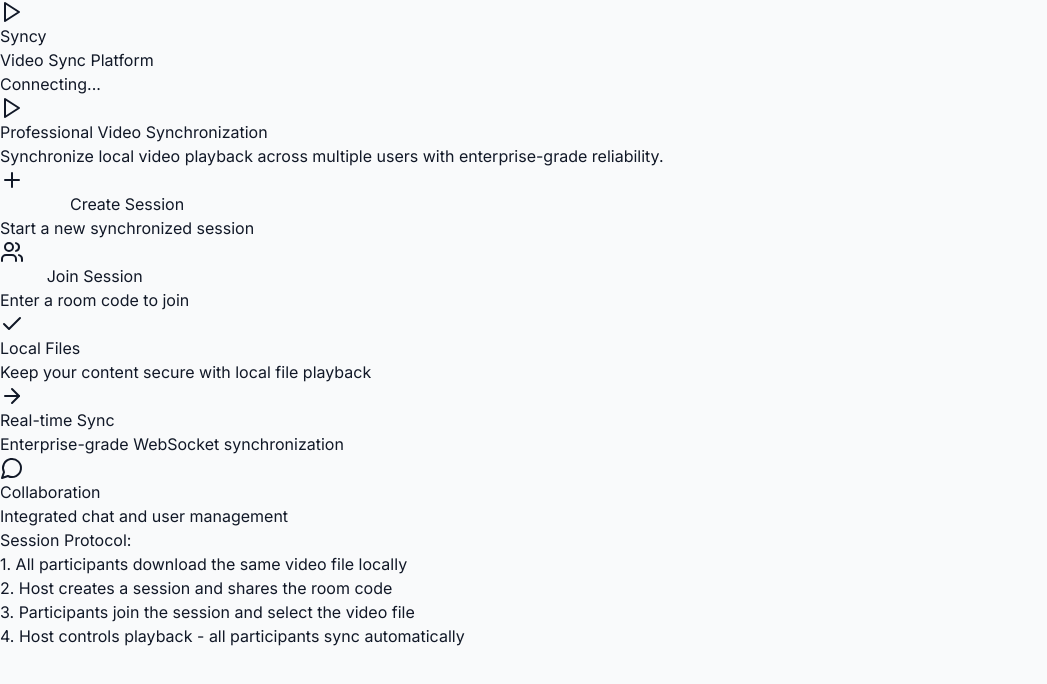
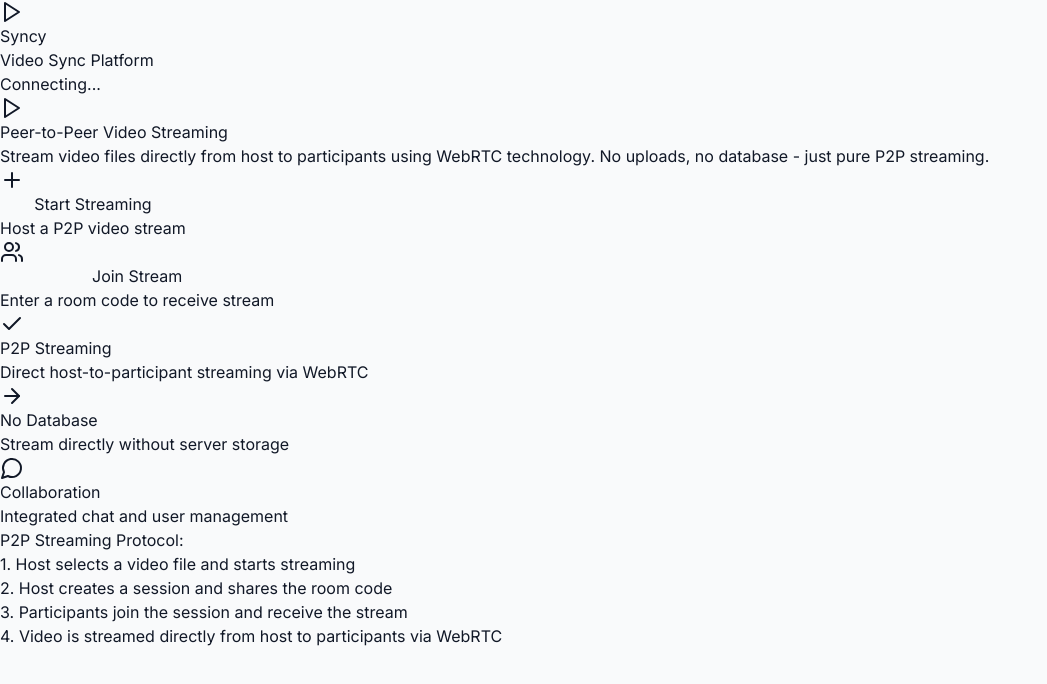
Before and after one commit to Viswanthsaig3/syncy, a Next.js app: page / in a window 1280 px wide. Shown: the top 684 px of the page, without its empty margins (0-1047 px from the left). Built offline with nearby package versions, Linux system fonts and the light colour scheme; no server answers.

Commit message:
Integrate P2P streaming into main application: replace VideoPlayer with VideoStreamer, update UI text, add Socket.IO event emission

```diff
--- a/src/app/page.tsx
+++ b/src/app/page.tsx
@@ -1,9 +1,8 @@
 'use client';
 
 import React, { useEffect, useState } from 'react';
-import { VideoPlayer } from '@/components/VideoPlayer';
+import { VideoStreamer } from '@/components/VideoStreamer/VideoStreamer';
 import { RoomSelector } from '@/components/RoomSelector';
-import { FileSelector } from '@/components/FileSelector';
 import { Chat } from '@/components/Chat';
 import { UserList } from '@/components/UserList';
 import { useAppStore } from '@/store/useAppStore';
@@ -44,9 +43,7 @@ export default function HomePage() {
     resetVideoState,
     chatMessages,
     setChatMessages,
-    isFileSelectorOpen,
     isRoomSelectorOpen,
-    setIsFileSelectorOpen,
     setIsRoomSelectorOpen,
   } = useAppStore();
 
@@ -200,10 +197,10 @@ export default function HomePage() {
                   <Play className="w-8 h-8 text-white" />
                 </div>
                 <h1 className="text-4xl font-bold text-slate-900 mb-4">
-                  Professional Video Synchronization
+                  Peer-to-Peer Video Streaming
                 </h1>
                 <p className="text-lg text-slate-600 mb-8 max-w-2xl mx-auto">
-                  Synchronize local video playback across multiple users with enterprise-grade reliability.
+                  Stream video files directly from host to participants using WebRTC technology. No uploads, no database - just pure P2P streaming.
                 </p>
               </div>
 
@@ -219,8 +216,8 @@ export default function HomePage() {
                       <div className="w-12 h-12 bg-white/10 rounded-lg flex items-center justify-center mb-4">
                         <Plus className="w-6 h-6" />
                       </div>
-                      <h3 className="text-xl font-semibold mb-2">Create Session</h3>
-                      <p className="text-slate-300">Start a new synchronized session</p>
+                      <h3 className="text-xl font-semibold mb-2">Start Streaming</h3>
+                      <p className="text-slate-300">Host a P2P video stream</p>
                     </div>
                   </button>
                 </div>
@@ -235,8 +232,8 @@ export default function HomePage() {
                       <div className="w-12 h-12 bg-slate-100 rounded-lg flex items-center justify-center mb-4">
                         <Users className="w-6 h-6" />
                       </div>
-                      <h3 className="text-xl font-semibold mb-2">Join Session</h3>
-                      <p className="text-slate-600">Enter a room code to join</p>
+                      <h3 className="text-xl font-semibold mb-2">Join Stream</h3>
+                      <p className="text-slate-600">Enter a room code to receive stream</p>
                     </div>
                   </button>
                 </div>
@@ -249,8 +246,8 @@ export default function HomePage() {
                     <Check className="w-5 h-5 text-emerald-600" />
                   </div>
                   <div>
-                    <h4 className="text-lg font-semibold text-slate-900 mb-2">Local Files</h4>
-                    <p className="text-slate-600">Keep your content secure with local file playback</p>
+                    <h4 className="text-lg font-semibold text-slate-900 mb-2">P2P Streaming</h4>
+                    <p className="text-slate-600">Direct host-to-participant streaming via WebRTC</p>
                   </div>
                 </div>
                 <div className="flex items-start gap-4">
@@ -258,8 +255,8 @@ export default function HomePage() {
                     <ArrowRight className="w-5 h-5 text-blue-600" />
                   </div>
                   <div>
-                    <h4 className="text-lg font-semibold text-slate-900 mb-2">Real-time Sync</h4>
-                    <p className="text-slate-600">Enterprise-grade WebSocket synchronization</p>
+                    <h4 className="text-lg font-semibold text-slate-900 mb-2">No Database</h4>
+                    <p className="text-slate-600">Stream directly without server storage</p>
                   </div>
                 </div>
                 <div className="flex items-start gap-4">
@@ -274,12 +271,12 @@ export default function HomePage() {
               </div>
 
               <div className="bg-slate-100 border border-slate-200 rounded-lg p-6 text-left mt-12">
-                <h3 className="font-semibold text-slate-900 mb-3">Session Protocol:</h3>
+                <h3 className="font-semibold text-slate-900 mb-3">P2P Streaming Protocol:</h3>
                 <ol className="text-sm text-slate-700 space-y-2">
-                  <li>1. All participants download the same video file locally</li>
+                  <li>1. Host selects a video file and starts streaming</li>
                   <li>2. Host creates a session and shares the room code</li>
-                  <li>3. Participants join the session and select the video file</li>
-                  <li>4. Host controls playback - all participants sync automatically</li>
+                  <li>3. Participants join the session and receive the stream</li>
+                  <li>4. Video is streamed directly from host to participants via WebRTC</li>
                 </ol>
               </div>
             </div>
@@ -287,28 +284,9 @@ export default function HomePage() {
         ) : (
           /* Professional Room Interface */
           <div className="grid lg:grid-cols-4 gap-8">
-            {/* Video Player - Main Content */}
+            {/* Video Streamer - Main Content */}
             <div className="lg:col-span-3">
-              <VideoPlayer className="mb-6" />
-
-              {/* Video Controls */}
-              {!videoFile && (
-                <div className="bg-white border border-slate-200 rounded-lg p-12 text-center">
-                  <div className="w-16 h-16 bg-slate-100 rounded-lg flex items-center justify-center mx-auto mb-6">
-                    <FileVideo className="w-8 h-8 text-slate-600" />
-                  </div>
-                  <h3 className="text-xl font-semibold text-slate-900 mb-4">No Video Selected</h3>
-                  <p className="text-slate-600 mb-8 max-w-md mx-auto">
-                    Select a video file to begin synchronized playback
-                  </p>
-                  <button
-                    onClick={() => setIsFileSelectorOpen(true)}
-                    className="bg-slate-900 text-white py-3 px-6 rounded-lg font-medium hover:bg-slate-800 transition-colors"
-                  >
-                    Select Video File
-                  </button>
-                </div>
-              )}
+              <VideoStreamer className="mb-6" />
             </div>
 
             {/* Professional Sidebar */}
@@ -319,19 +297,6 @@ export default function HomePage() {
               <div className="bg-white border border-slate-200 rounded-lg p-6">
                 <h3 className="text-lg font-semibold text-slate-900 mb-6">Session Controls</h3>
                 <div className="space-y-3">
-                  <button
-                    onClick={() => setIsFileSelectorOpen(true)}
-                    className="w-full flex items-center gap-3 p-3 text-left hover:bg-slate-50 rounded-lg transition-colors"
-                  >
-                    <div className="w-8 h-8 bg-slate-100 rounded-lg flex items-center justify-center">
-                      <FileVideo className="w-4 h-4 text-slate-600" />
-                    </div>
-                    <div>
-                      <span className="text-sm font-medium text-slate-900">Change Video</span>
-                      <p className="text-xs text-slate-500">Select different file</p>
-                    </div>
-                  </button>
-
                   <button
                     onClick={handleCopyRoomCode}
                     className="w-full flex items-center gap-3 p-3 text-left hover:bg-slate-50 rounded-lg transition-colors"
@@ -357,10 +322,6 @@ export default function HomePage() {
         onClose={() => setIsRoomSelectorOpen(false)}
       />
 
-      <FileSelector
-        isOpen={isFileSelectorOpen}
-        onClose={() => setIsFileSelectorOpen(false)}
-      />
 
       {/* Chat */}
       <Chat />
--- a/src/lib/p2pStreaming.ts
+++ b/src/lib/p2pStreaming.ts
@@ -1,5 +1,6 @@
 import { VideoChunker } from './videoChunker';
 import { WebRTCDataChannelManager } from './webrtcDataChannels';
+import { socketManager } from './socket';
 import {
   VideoChunk,
   StreamingMessage,
@@ -88,6 +89,14 @@ export class P2PStreamingManager {
         quality: this.streamingState.currentQuality
       });
 
+      // Notify server about streaming started
+      socketManager.emit('streaming-started', {
+        roomId,
+        metadata: this.videoChunker.getMetadata(),
+        totalChunks: chunks.length,
+        quality: this.streamingState.currentQuality
+      });
+
       // Start bandwidth monitoring
       this.startBandwidthMonitoring();
 
@@ -131,6 +140,13 @@ export class P2PStreamingManager {
         offer,
         roomId,
         userId
+      });
+
+      // Send offer via Socket.IO
+      socketManager.emit('webrtc-offer', {
+        roomId,
+        participantId,
+        offer
       });
 
     } catch (error) {
@@ -193,6 +209,9 @@ export class P2PStreamingManager {
 
       // Emit join request
       this.emit('join-stream-request', { roomId, userId });
+
+      // Send join request via Socket.IO
+      socketManager.emit('join-stream-request', { roomId });
 
     } catch (error) {
       console.error('Failed to join stream:', error);
@@ -292,6 +311,13 @@ export class P2PStreamingManager {
         answer,
         roomId,
         userId
+      });
+
+      // Send answer via Socket.IO
+      socketManager.emit('webrtc-answer', {
+        roomId,
+        participantId,
+        answer
       });
 
     } catch (error) {
```
